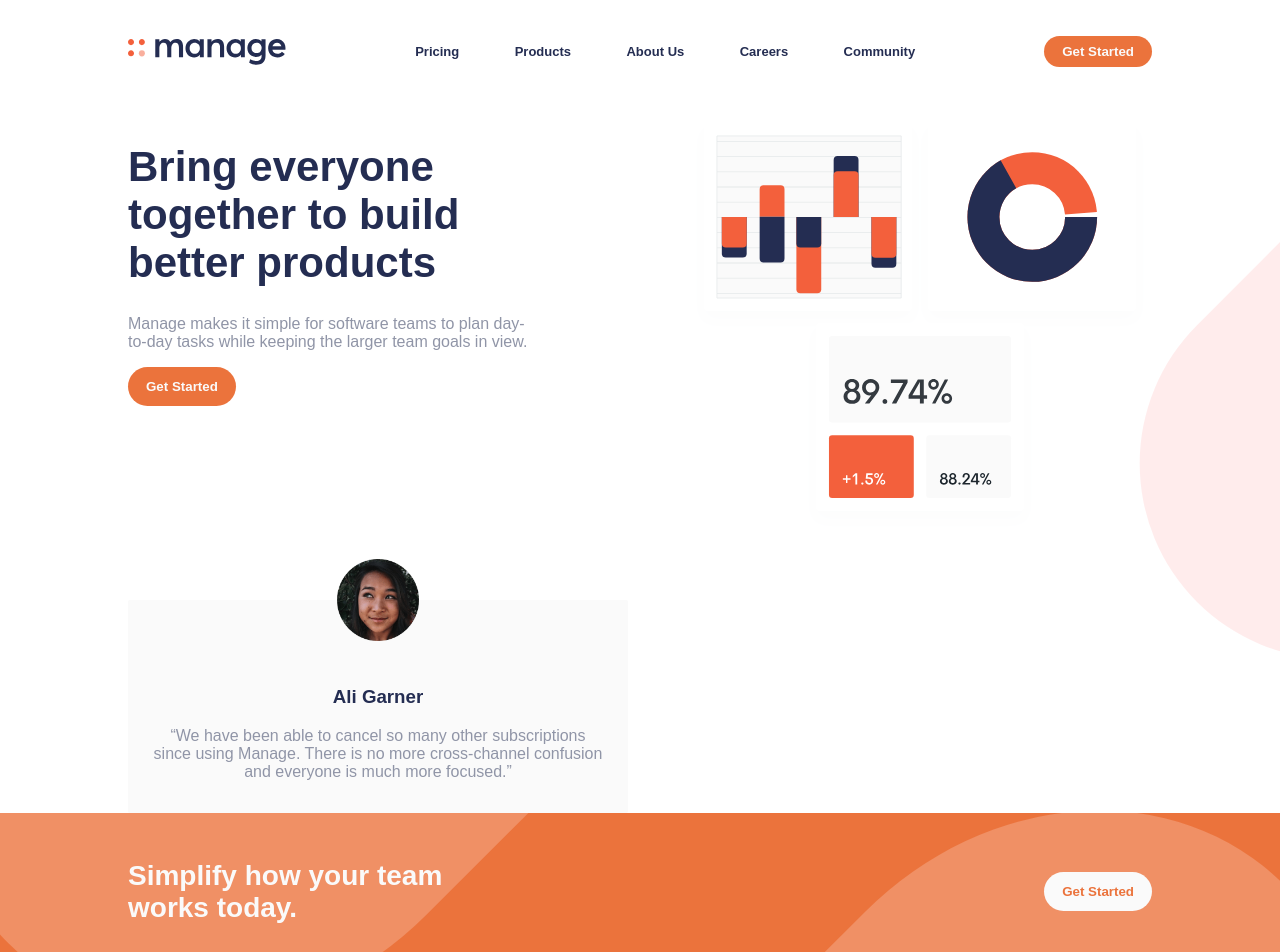
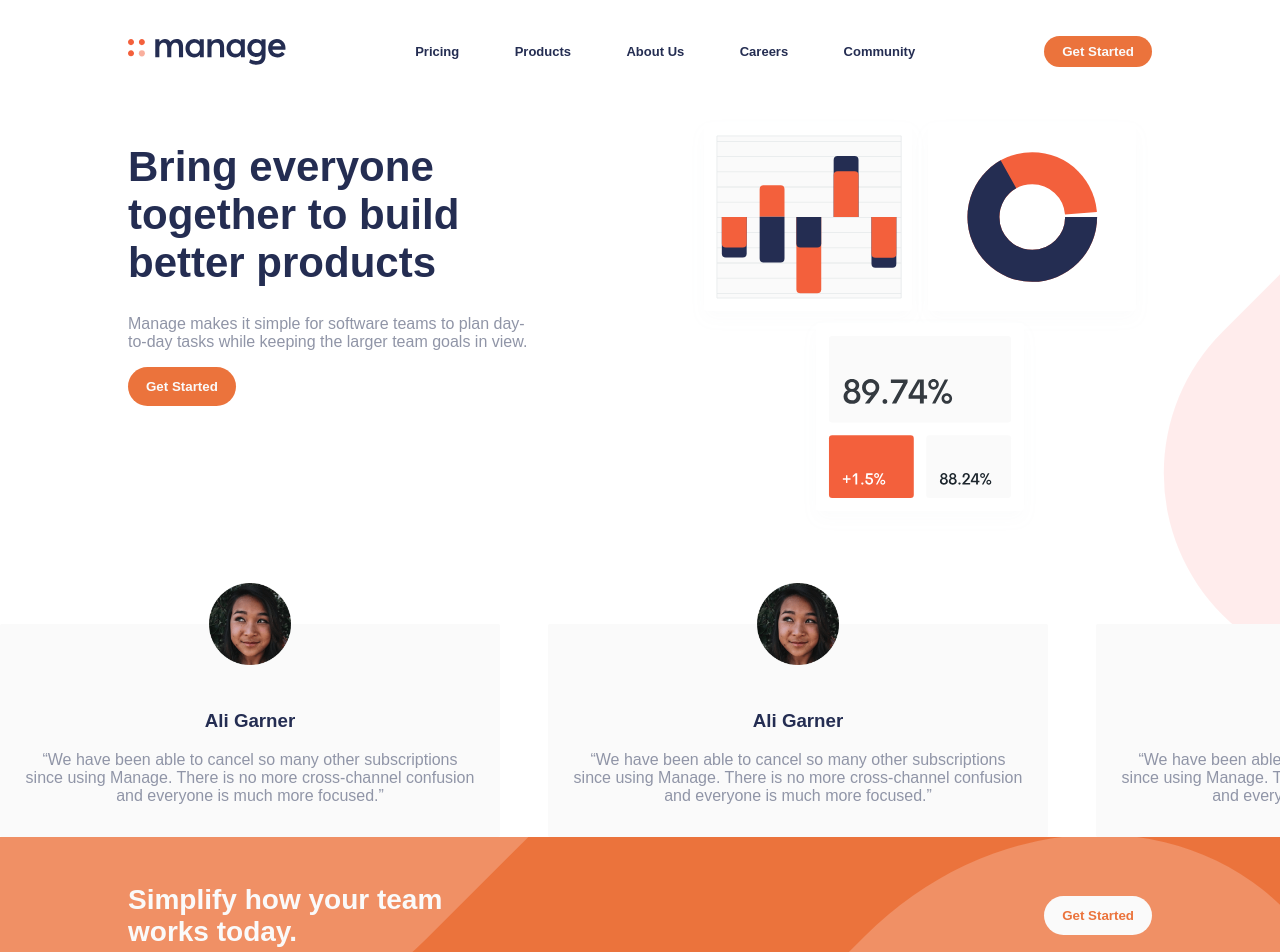
Before and after one commit to osaimola/manage-landing-page, a React (Create React App) app: page / in a window 1280 px wide. Shown: the top 952 px of the page. Built offline with nearby package versions, Linux system fonts and the light colour scheme; a web font is replaced by a local one.

Commit message:
responsive reviews v1

```diff
--- a/src/App.js
+++ b/src/App.js
@@ -12,8 +12,8 @@ function App() {
       <div className="App">
         <Navbar />
         <Intro />
-        <Review />
       </div>
+      <Review />
       <Banner />
       <Footer />
     </React.Fragment>
--- a/src/components/review/review.css
+++ b/src/components/review/review.css
@@ -1,9 +1,21 @@
+.h-scroll {
+  text-align: center;
+  padding-left: 34px;
+  padding-right: 34px;
+}
 .review {
-  max-width: 500px;
+  display: none;
+  max-width: 330px;
   background-color: #fafafa;
   padding-bottom: 16px;
   margin-top: 65px;
+  margin-left: auto;
+  margin-right: auto;
   border-radius: 2px;
+}
+
+.review.show {
+  display: block;
 }
 
 .review-image {
@@ -16,6 +28,28 @@
   height: auto;
 }
 
+.review-title {
+  display: flex;
+  flex-direction: row;
+  justify-content: space-between;
+}
+
+.review-title-button.left {
+  width: 24px;
+  height: 24px;
+  position: relative;
+  left: -28px;
+  bottom: -28px;
+}
+
+.review-title-button.right {
+  width: 24px;
+  height: 24px;
+  position: relative;
+  right: -28px;
+  bottom: -28px;
+}
+
 .review-content h3 {
   color: #242d52;
   margin-top: 0px;
@@ -25,5 +59,37 @@
   color: #9095a7;
   text-align: center;
   font-size: 16px;
+  margin-top: 0px;
   padding: 0px 24px;
 }
+
+@media only screen and (min-width: 1025px) {
+  .h-scroll {
+    display: flex;
+    flex-direction: row;
+    overflow-x: scroll;
+    padding-left: 0px;
+    padding-right: 0px;
+  }
+  ::-webkit-scrollbar {
+    width: 0px;
+  }
+
+  .review {
+    display: block;
+    flex-shrink: 0;
+    margin: 65px 48px 0px 0px;
+    max-width: 500px;
+  }
+
+  .review-title {
+    display: block;
+  }
+
+  .review-title-button.left {
+    display: none;
+  }
+  .review-title-button.right {
+    display: none;
+  }
+}
--- a/src/components/review/review.jsx
+++ b/src/components/review/review.jsx
@@ -1,10 +1,31 @@
 import React from "react";
 import "./review.css";
 import dp from "../../images/avatar-ali.png";
+import arrow_right from "../../images/arrow-right.svg";
+import arrow_left from "../../images/arrow-left.svg";
 
 function Review(props) {
   return (
     <React.Fragment>
+      <div className="h-scroll">
+        <div className="review show">
+          <div className="review-image">
+            <img alt="" src={dp} />
+          </div>
+          <div className="review-content">
+            <div className="review-title">
+              <img src={arrow_left} className="review-title-button left" />
+              <h3>Ali Garner</h3>
+              <img src={arrow_right} className="review-title-button right" />
+            </div>
+            <p>
+              “We have been able to cancel so many other subscriptions since
+              using Manage. There is no more cross-channel confusion and
+              everyone is much more focused.”
+            </p>
+          </div>
+        </div>
+
         <div className="review">
           <div className="review-image">
             <img alt="" src={dp} />
@@ -12,10 +33,53 @@ function Review(props) {
           <div className="review-content">
             <h3>Ali Garner</h3>
             <p>
-            “We have been able to cancel so many other subscriptions since using
-            Manage. There is no more cross-channel confusion and everyone is
-            much more focused.”
+              “We have been able to cancel so many other subscriptions since
+              using Manage. There is no more cross-channel confusion and
+              everyone is much more focused.”
             </p>
+          </div>
+        </div>
+
+        <div className="review">
+          <div className="review-image">
+            <img alt="" src={dp} />
+          </div>
+          <div className="review-content">
+            <h3>Ali Garner</h3>
+            <p>
+              “We have been able to cancel so many other subscriptions since
+              using Manage. There is no more cross-channel confusion and
+              everyone is much more focused.”
+            </p>
+          </div>
+        </div>
+
+        <div className="review">
+          <div className="review-image">
+            <img alt="" src={dp} />
+          </div>
+          <div className="review-content">
+            <h3>Ali Garner</h3>
+            <p>
+              “We have been able to cancel so many other subscriptions since
+              using Manage. There is no more cross-channel confusion and
+              everyone is much more focused.”
+            </p>
+          </div>
+        </div>
+
+        <div className="review">
+          <div className="review-image">
+            <img alt="" src={dp} />
+          </div>
+          <div className="review-content">
+            <h3>Ali Garner</h3>
+            <p>
+              “We have been able to cancel so many other subscriptions since
+              using Manage. There is no more cross-channel confusion and
+              everyone is much more focused.”
+            </p>
+          </div>
         </div>
       </div>
     </React.Fragment>
```
Also changed, not shown: src/images/arrow-left.svg (added), src/images/arrow-right.svg (added). Lines whose indentation alone changed are shown as unchanged.
